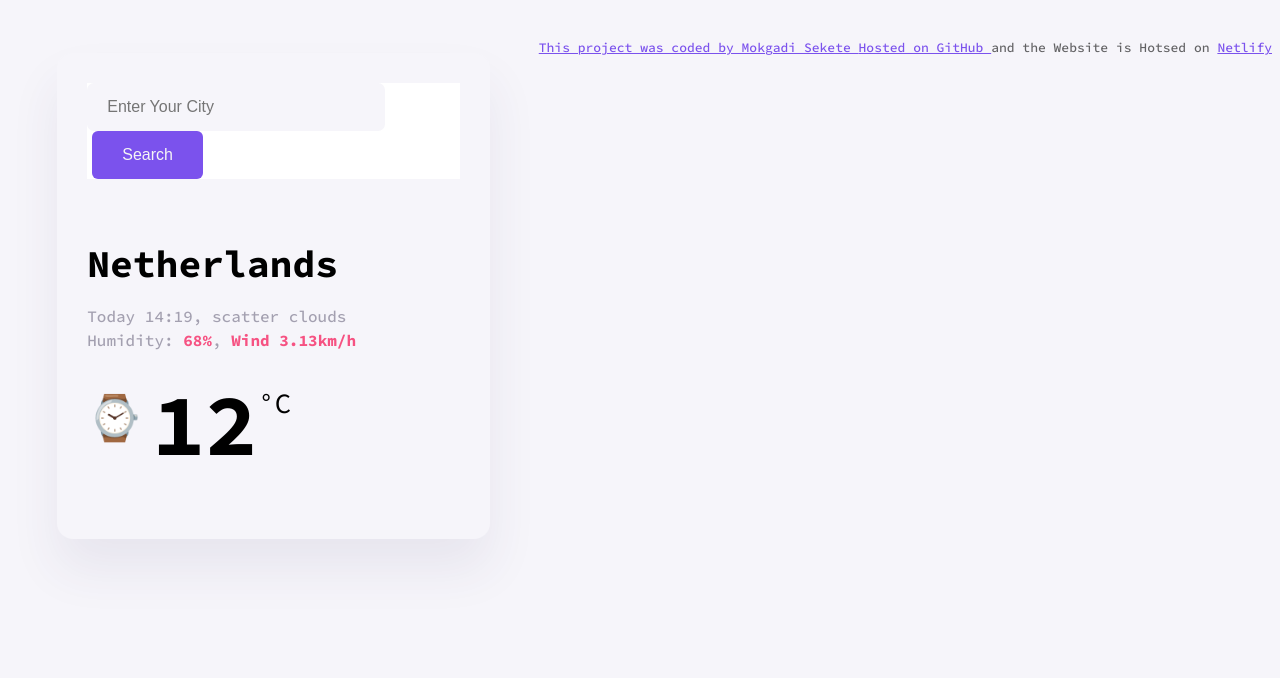
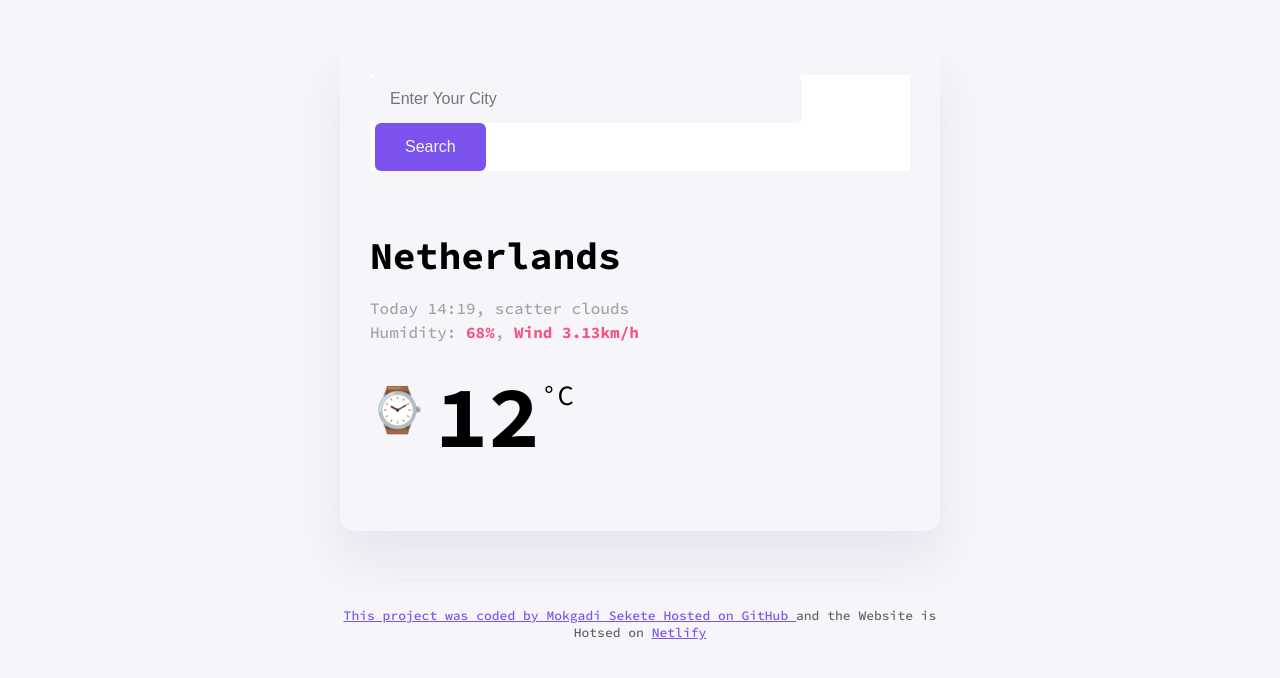
Before and after one commit to MoCodesPDF/Mokgadi-s-Weather-App, a plain HTML site: page index.html in a window 1280 px wide. Drawn offline with Linux system fonts and the light colour scheme.

Commit message:
Fixed the weather app CSS

```diff
--- a/index.css
+++ b/index.css
@@ -14,9 +14,9 @@ main {
 
 
 .weather-app-data {
-    display: flex;
-    justify-content: space-between;
-}
+    max-width: 600px;
+    margin: 0 auto;
+  }
 .weather-app {
     background-color: #F6F5FA;
     max-width: 600px;
--- a/index.html
+++ b/index.html
@@ -54,6 +54,6 @@
             </a>
         </footer>
     </div>
-
+<script src="index.js"></script>
 </body>
 </html>
```
Also changed, not shown: index.js (added).
